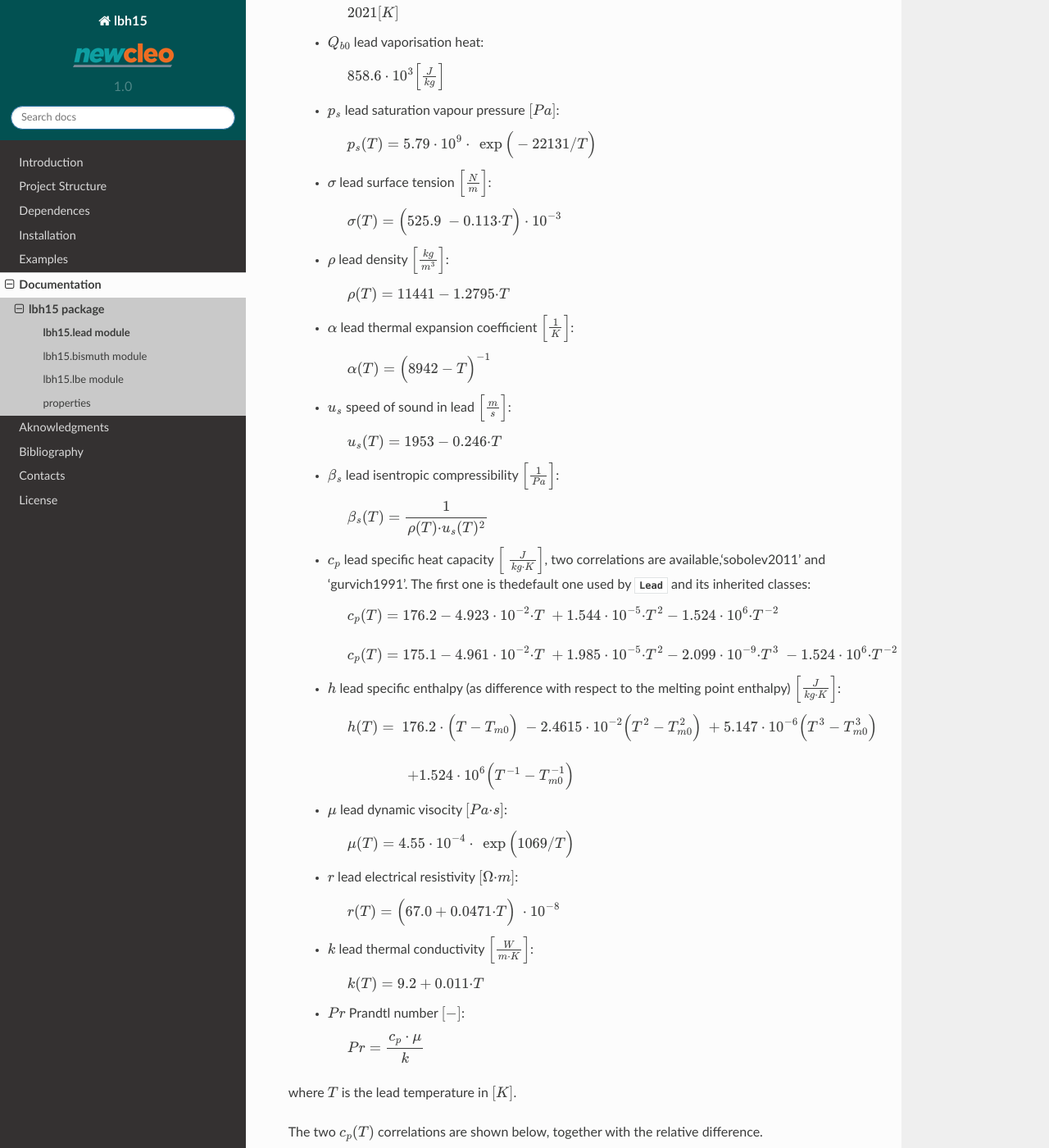
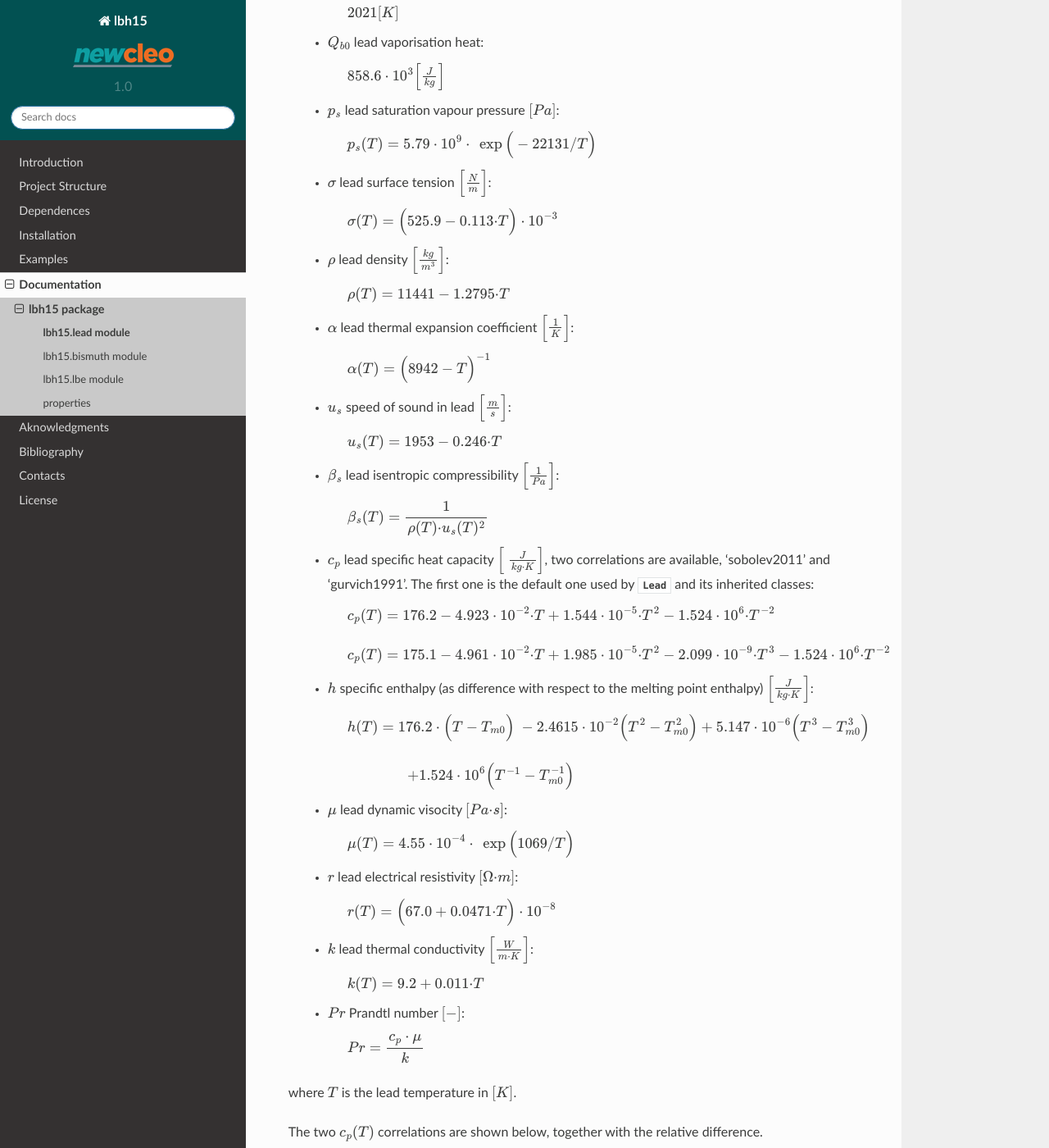
Before and after one commit to newcleo-dev-team/lbh15, a Sphinx documentation site: the page built from docs/files/lead.rst, in a window 1280 px wide and 1400 px high, scrolled down 658 px. Shown: the whole window at 82% size. Built offline with Sphinx 7.4.7 and the Read the Docs theme 2.0.0, drawn with Linux system fonts in a browser that asks for light colours; some web fonts are replaced; some of the changed text lies outside the part shown.

```diff
--- a/docs/files/documentation.rst
+++ b/docs/files/documentation.rst
@@ -1,3 +1,6 @@
+lbh15 package
+=============
+
 .. toctree::
    :maxdepth: 3
 
--- a/docs/files/lbh15.rst
+++ b/docs/files/lbh15.rst
@@ -1,6 +1,3 @@
-lbh15 package
-=============
-
 .. toctree::
    :maxdepth: 3
 
--- a/docs/files/lead.rst
+++ b/docs/files/lead.rst
@@ -32,45 +32,45 @@ Therefore the object comes with the following default properties:
 
         :math:`p_s(T) = \displaystyle5.79\cdot10^9\cdot\
         \exp{\Big(-22131/T\Big)}`
-    - :math:`\sigma` lead surface tension \
+    - :math:`\sigma` lead surface tension
       :math:`\Big[\frac{N}{m}\Big]`:
 
-        :math:`\sigma(T) = \displaystyle\Big(525.9 \
+        :math:`\sigma(T) = \displaystyle\Big(525.9
         - 0.113{\cdot}T\Big)\cdot10^{-3}`
-    - :math:`\rho` lead density \
+    - :math:`\rho` lead density
       :math:`\Big[\frac{kg}{m^3}\Big]`:
 
         :math:`\rho(T) = \displaystyle11441 - 1.2795{\cdot}T`
-    - :math:`\alpha` lead thermal expansion coefficient \
+    - :math:`\alpha` lead thermal expansion coefficient
       :math:`\Big[\frac{1}{K}\Big]`:
 
         :math:`\alpha(T) = \displaystyle\Big(8942 - T\Big)^{-1}`
-    - :math:`u_s` speed of sound in lead \
+    - :math:`u_s` speed of sound in lead
       :math:`\Big[\frac{m}{s}\Big]`:
 
         :math:`u_s(T) = \displaystyle1953 - 0.246{\cdot}T`
-    - :math:`\beta_s` lead isentropic compressibility \
+    - :math:`\beta_s` lead isentropic compressibility
       :math:`\Big[\frac{1}{Pa}\Big]`:
 
         :math:`\beta_s(T) = \displaystyle\frac{1}{\rho(T){\cdot}u_s(T)^2}`
     - :math:`c_p` lead specific heat capacity :math:`\Big[\
-      \frac{J}{kg{\cdot}K}\Big]`, two correlations are available,\
-      'sobolev2011' and 'gurvich1991'. The first one is the\
+      \frac{J}{kg{\cdot}K}\Big]`, two correlations are available,
+      'sobolev2011' and 'gurvich1991'. The first one is the
       default one used by :class:`.Lead` and its inherited classes:
 
-        :math:`c_p(T) = \displaystyle176.2 - 4.923\cdot10^{-2}{\cdot}T \
+        :math:`c_p(T) = \displaystyle176.2 - 4.923\cdot10^{-2}{\cdot}T
         + 1.544\cdot10^{-5}{\cdot}T^2 - 1.524\cdot10^{6}{\cdot}T^{-2}`
 
-        :math:`c_p(T) = \displaystyle175.1 - 4.961\cdot10^{-2}{\cdot}T \
-        + 1.985\cdot10^{-5}{\cdot}T^2 - 2.099\cdot10^{-9}{\cdot}T^3 \
+        :math:`c_p(T) = \displaystyle175.1 - 4.961\cdot10^{-2}{\cdot}T
+        + 1.985\cdot10^{-5}{\cdot}T^2 - 2.099\cdot10^{-9}{\cdot}T^3
         - 1.524\cdot10^{6}{\cdot}T^{-2}`
-    - :math:`h` lead specific enthalpy (as difference with \
-      respect to the melting point enthalpy) \
+    - :math:`h` specific enthalpy (as difference with
+      respect to the melting point enthalpy)
       :math:`\Big[\frac{J}{kg{\cdot}K}\Big]`:
 
-        :math:`h(T) = \displaystyle\
+        :math:`h(T) = \displaystyle
         176.2\cdot\Big(T - T_{m0}\Big) \
-        - 2.4615\cdot10^{-2}\Big(T^2 - T_{m0}^2\Big) \
+        - 2.4615\cdot10^{-2}\Big(T^2 - T_{m0}^2\Big)
         + 5.147\cdot10^{-6}\Big(T^3 - T_{m0}^3\Big)`
 
         :math:`\qquad\qquad+ 1.524\cdot10^6\Big(T^{-1} - T_{m0}^{-1}\Big)`
@@ -80,9 +80,9 @@ Therefore the object comes with the following default properties:
         \exp{\Big(1069/T\Big)}`
     - :math:`r` lead electrical resistivity :math:`[\Omega{\cdot}m]`:
 
-        :math:`r(T) = \displaystyle\Big(67.0 + 0.0471{\cdot}T\Big)\
+        :math:`r(T) = \displaystyle\Big(67.0 + 0.0471{\cdot}T\Big)
         \cdot10^{-8}`
-    - :math:`k` lead thermal conductivity \
+    - :math:`k` lead thermal conductivity
       :math:`\Big[\frac{W}{m{\cdot}K}\Big]`:
 
         :math:`k(T) = \displaystyle9.2 + 0.011{\cdot}T`
```
Also changed, not shown: README.rst (+8 -7 lines), docs/files/bismuth.rst (+16 -16 lines), 2 other files.
